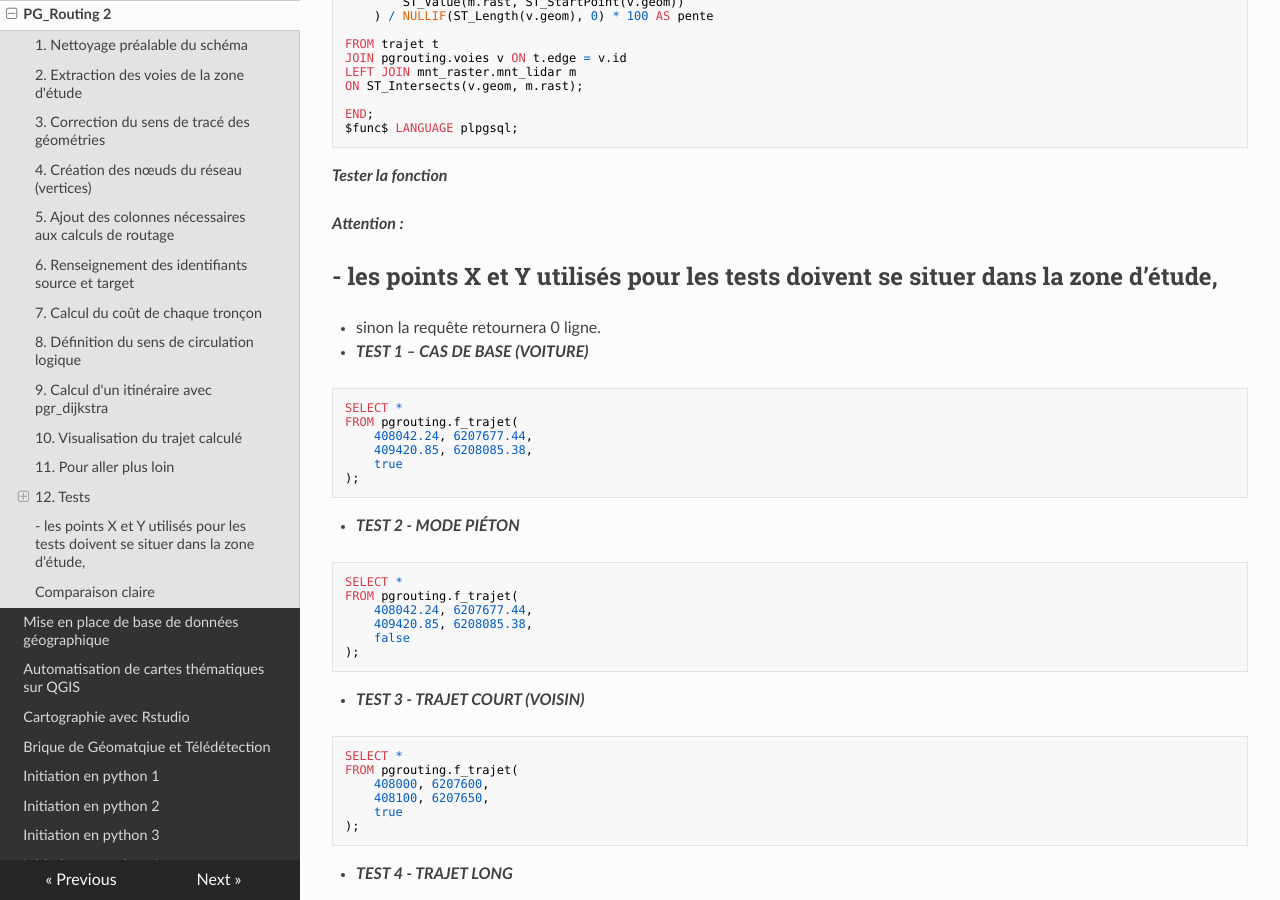
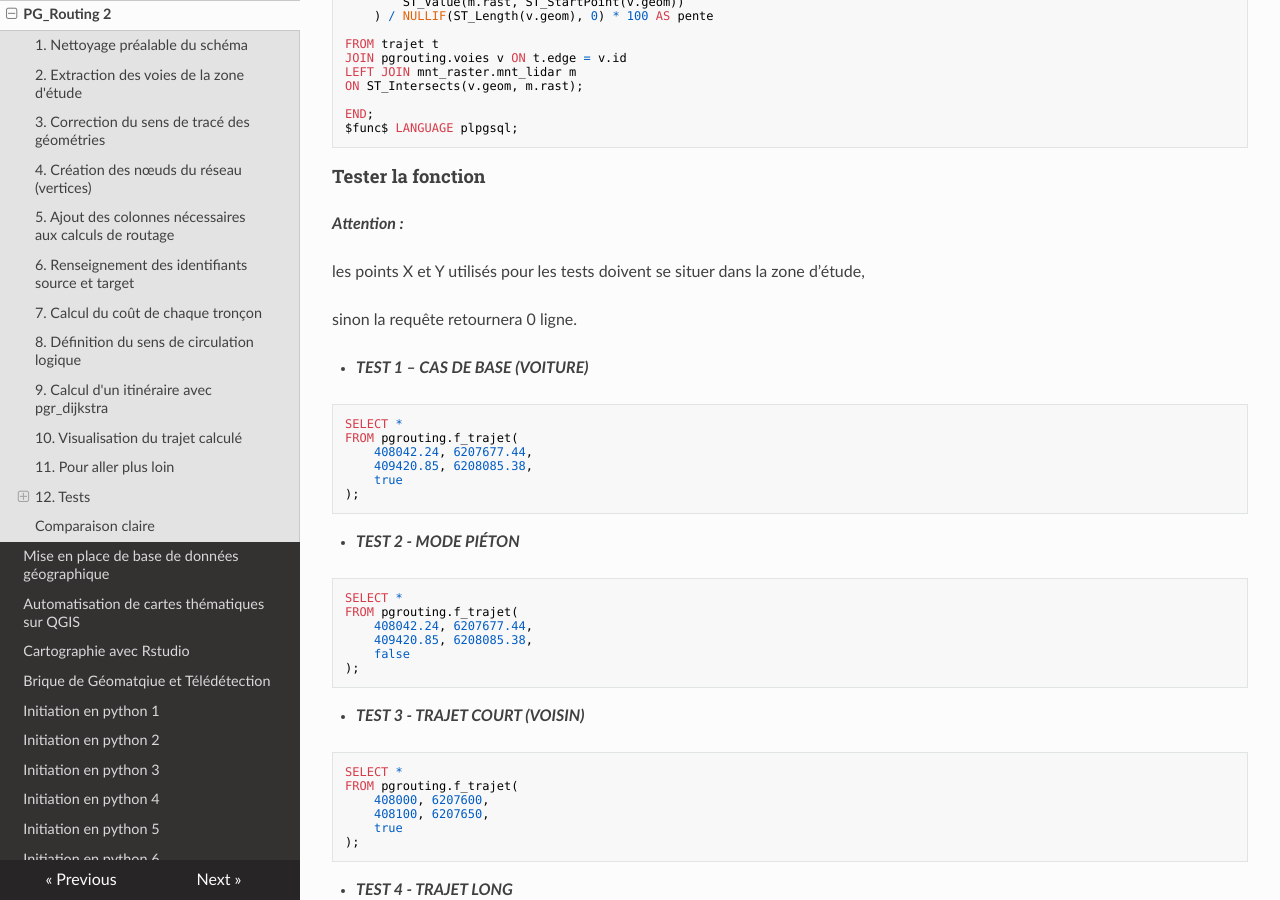
Before and after one commit to abdou123-guene/Site_de_documentation_geomatique, an MkDocs documentation site: the page built from docs/pgrouting1.md, in a window 1280 px wide and 900 px high, scrolled down 9699 px. Built offline with MkDocs 1.6.1, drawn with Linux system fonts in a browser that asks for light colours; nearby versions of some CDN libraries.

Commit message:
Refine section headers and instructions in pgrouting1.md
Updated formatting of section headers and improved clarity of instructions in the document.

````diff
--- a/docs/pgrouting1.md
+++ b/docs/pgrouting1.md
@@ -307,7 +307,7 @@ GROUP BY t.id, t.geom;
 ### 12.5 Amélioration de la requête : à partir de coordonnées carto
 point de départ :
 
-- ***D'abord on a besoin de pgrouting.vm_troncons_pente***
+#### D'abord on a besoin de pgrouting.vm_troncons_pente
 
 ```sql
 CREATE MATERIALIZED VIEW pgrouting.vm_troncons_pente AS
@@ -327,7 +327,7 @@ JOIN mnt_raster.mnt_lidar m
 ON ST_Intersects(v.geom, m.rast)
 WHERE v.source IS NOT NULL AND v.target IS NOT NULL;
 ```
-- ***Ensuite:***
+#### Ensuite:
 
 ***NB:*** Ces coordonnées X,Y peuvent ne pas se trouver dans notre zone, donc trouver de bonnes coordonnées X,Y.
 
@@ -371,7 +371,7 @@ WHERE v.id IN (
 );
 ```
 
-- ***Enfin: Etape suivante : faire une fonction qui permet de trouver une chemin en entrant les coordonnées du point de départ, les coordonnées du point d’arrivée et false/true (pour voiture ou piéton)***
+#### Enfin: Etape suivante : faire une fonction qui permet de trouver une chemin en entrant les coordonnées du point de départ, les coordonnées du point d’arrivée et false/true (pour voiture ou piéton)
 
 là on arrive à une vraie étape projet / examen
 
@@ -464,13 +464,13 @@ END;
 $func$ LANGUAGE plpgsql;
 ```
 
-***Tester la fonction***
+#### Tester la fonction
 
 ***Attention :***
 
-- les points X et Y utilisés pour les tests doivent se situer dans la zone d’étude,
--
-- sinon la requête retournera 0 ligne.
+les points X et Y utilisés pour les tests doivent se situer dans la zone d’étude,
+
+sinon la requête retournera 0 ligne.
 
 - ***TEST 1 – CAS DE BASE (VOITURE)***
 
````
